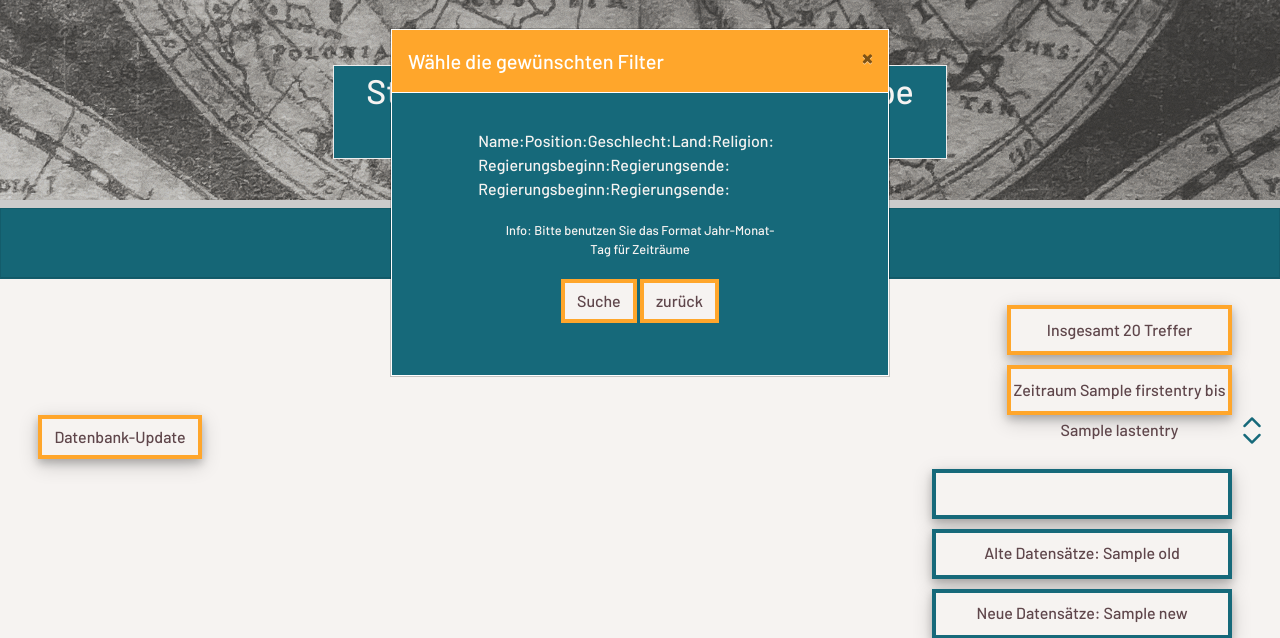
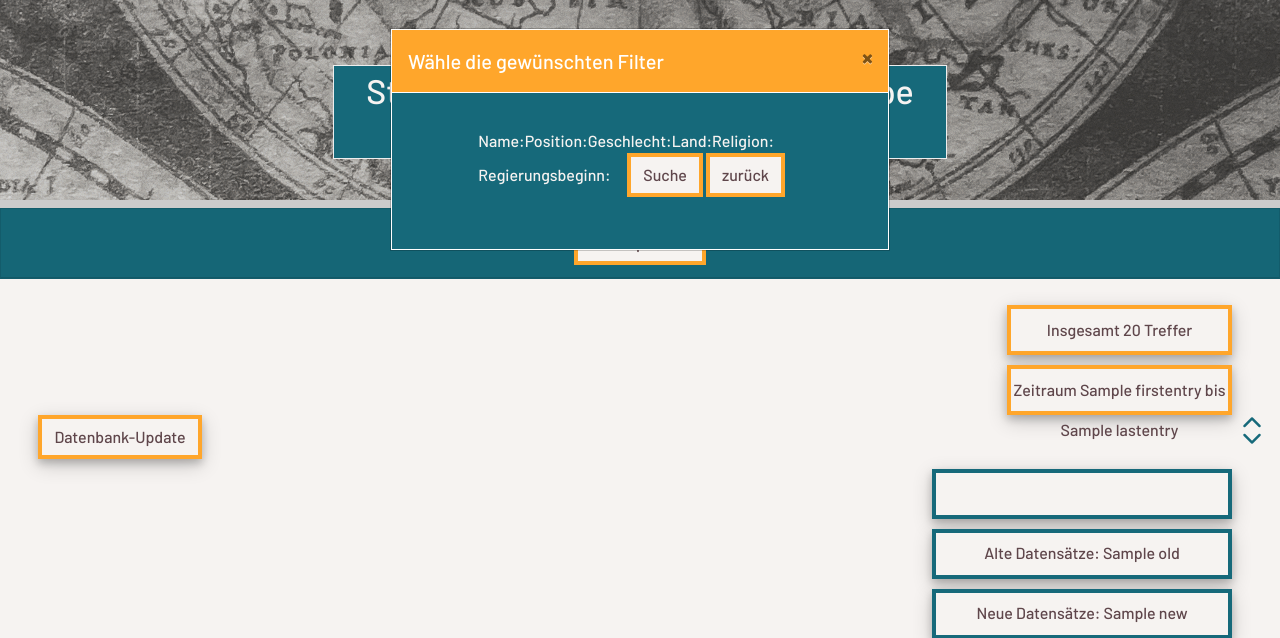
Before and after one commit to julstan/projectPressemappe20, a Django app: template Pressemappe/timeline/templates/timeline/timeline.html in a window 1280 px wide, after a click on "Filteroptionen". Shown: the top 638 px of the page. Run offline with Django 3.2, Linux system fonts and the light colour scheme; data comes from the database, SQL or seed files in the repository; the template is opened without the code that fills it: values that come from a table or form of the project are taken from there, most other values are stand-ins (such as "Sample title", 1, 10 or a date in 2020); some libraries are stand-ins or nearby versions.

Commit message:
Regierungsende-Filter rausgenommen weil es nicht mehr funktioniert. Kommentare ergänzt.

```diff
--- a/Pressemappe/timeline/filters.py
+++ b/Pressemappe/timeline/filters.py
@@ -46,8 +46,8 @@ class PersonFilter(django_filters.FilterSet):  #Filterset generiert automatisch
     country = DynamicChoiceFilter(label='Land', widget=Select(attrs={'class': 'form-control w-100'}))
 
 
-    #Datum wird extra behandelt, deshalb kommt es unten nicht in fields
-    # Freies Textfeld aber nur exaktes Datum kann gefunden werden
+    # Datum wird extra behandelt, deshalb kommt es unten nicht in fields
+    # Freies Textfeld
     # StartDatum = DateFilter(label='Regierungsbeginn', field_name="position_held_startdate", lookup_expr='gte', widget=TextInput(attrs={'placeholder': 'YYYY-MM-DD', 'class': 'form-control w-100'}))  #größer und gleich als
     # EndDatum = DateFilter(label='Regierungsende', field_name="position_held_enddate", lookup_expr='lte', widget=TextInput(attrs={'placeholder': 'YYYY-MM-DD', 'class': 'form-control w-100'}))  #kleiner und gleich als
 
--- a/Pressemappe/timeline/templates/timeline/timeline.html
+++ b/Pressemappe/timeline/templates/timeline/timeline.html
@@ -50,17 +50,25 @@
                                                 {{myFilter.form.country}}
                                                 <label>Religion: </label>
                                                 {{myFilter.form.religion}}
-                                                <label>Regierungsbeginn: </label>
+                                                <label>Regierungsbeginn: </label>  <!--Dropdown-Liste für den Regierungsbeginn-Filter-->
                                                 {{myFilter.form.position_held_startdate}}
-                                                <label>Regierungsende: </label>
-                                                {{myFilter.form.position_held_enddate}}
-                                                <label>Regierungsbeginn: </label>
-                                                {{myFilter.form.StartDatum}}
-                                                <label>Regierungsende: </label>
-                                                {{myFilter.form.EndDatum}}
-                                                <div class="d-flex justify-content-center">
-                                                    <small>Info: Bitte benutzen Sie das Format Jahr-Monat-Tag für Zeiträume</small>
-                                                </div>
+
+
+                                                <!--Regierungsende-Filter funktioniert nicht richtig, Berechnung stimmt nicht-->
+                                                <!--<label>Regierungsende: </label>-->
+                                                <!--{{myFilter.form.position_held_enddate}}-->
+
+
+                                                <!--Filter nach dem Zeitraum als Textsuche im Format YYYY-MM-DD-->
+
+                                                <!--<label>Regierungsbeginn: </label>-->
+                                                <!--{{myFilter.form.StartDatum}}-->
+                                                <!--<label>Regierungsende: </label>-->
+                                                <!--{{myFilter.form.EndDatum}}-->
+                                                <!--<div class="d-flex justify-content-center">-->
+                                                    <!--<small>Info: Bitte benutzen Sie das Format Jahr-Monat-Tag für Zeiträume</small>-->
+                                                <!--</div>-->
+
                                                 <div class="searchbutton">
                                                     <button class="btn btn-outline-warning" type="submit" data-toggle="tooltip" data-placement="bottom"
                                                             title="Suchfilter können kombiniert werden">Suche</button>
```
Also changed, not shown: Pressemappe/timeline/views.py (line endings or trailing spaces).
